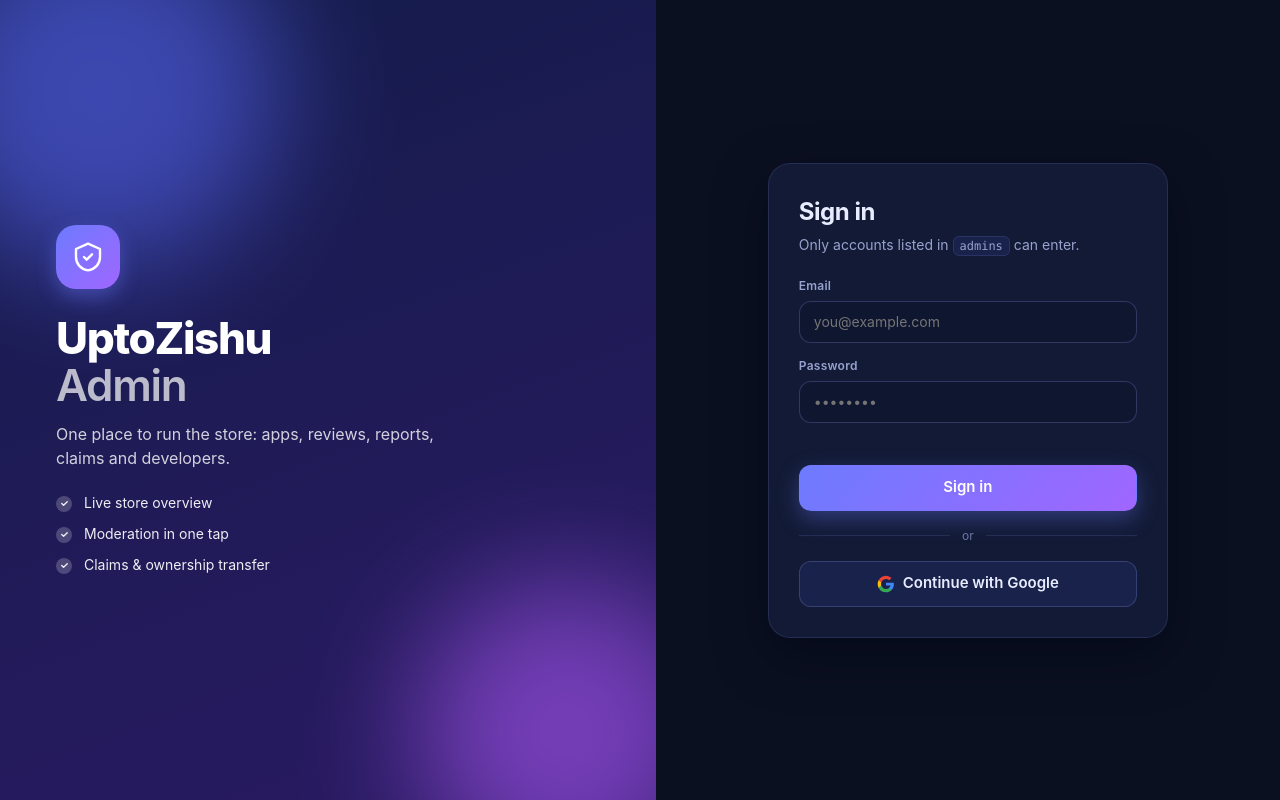
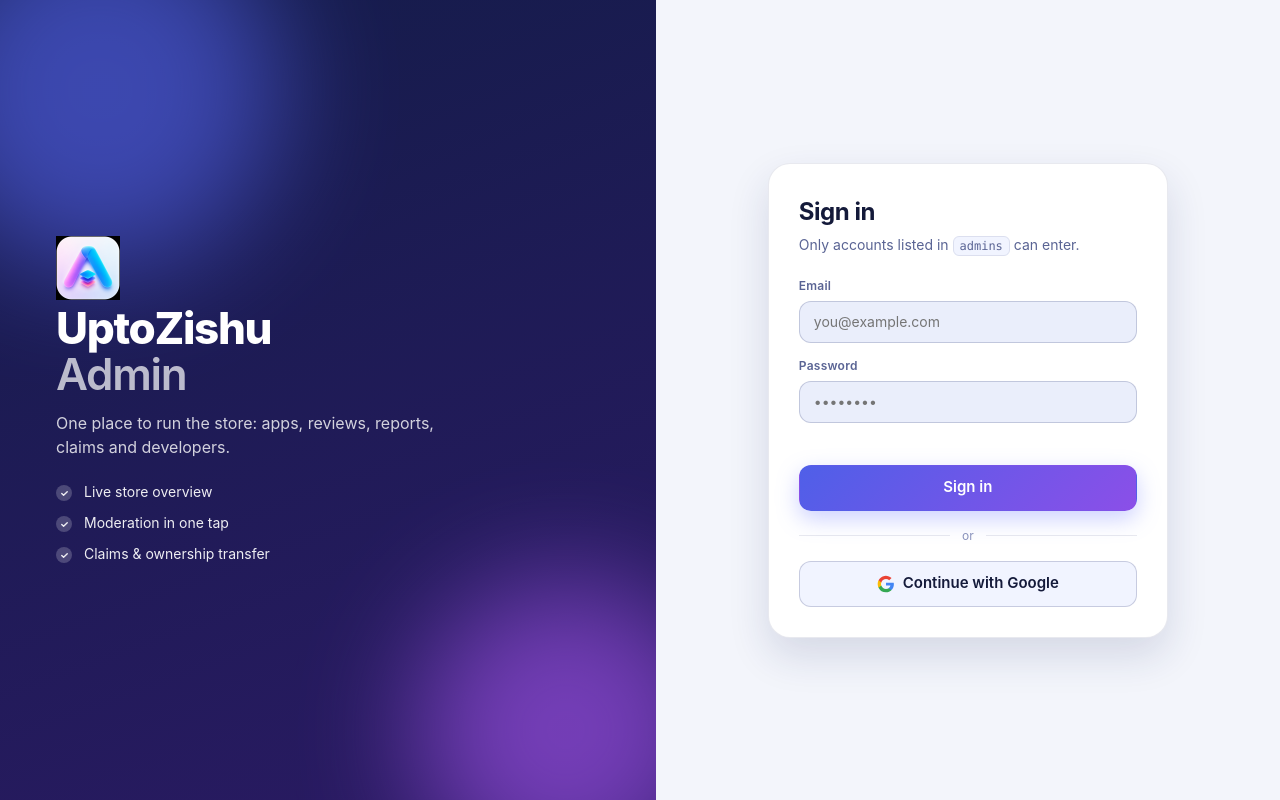
Before and after one commit to zishutron/admin.uptozishu, a plain HTML site: page index.html in a window 1280 px wide. Drawn offline with Linux system fonts and the light colour scheme; no server answers.

Commit message:
Add files via upload

```diff
--- a/index.html
+++ b/index.html
@@ -8,7 +8,7 @@
 <meta name="theme-color" content="#0b1020">
 <link rel="icon" type="image/png" href="/favicon.png">
 <link rel="stylesheet" href="/assets/admin.css?v=1">
-<script>(function(){try{var t=localStorage.getItem('za_theme');if(t==='light')document.documentElement.setAttribute('data-theme','light');}catch(e){}})();</script>
+<script>(function(){var m=matchMedia('(prefers-color-scheme: light)');function ap(){var t=null;try{t=localStorage.getItem('za_theme')}catch(e){}if(t!=='light'&&t!=='dark')t=m.matches?'light':'dark';document.documentElement.setAttribute('data-theme',t);var c=document.querySelector('meta[name=theme-color]');if(c)c.content=t==='light'?'#f3f5fb':'#0b1020';window.__zaApply=ap}ap();(m.addEventListener?m.addEventListener('change',function(){ap();if(window.__zaIcon)window.__zaIcon()}):m.addListener(function(){ap();if(window.__zaIcon)window.__zaIcon()}))})();</script>
 </head>
 <body>
 <div id="splash" class="splash"><div class="splash-mark"><i></i><i></i><i></i></div></div>
@@ -18,7 +18,7 @@
   <div class="auth-art" aria-hidden="true">
     <div class="orb o1"></div><div class="orb o2"></div>
     <div class="auth-art-in">
-      <div class="logo big"><svg viewBox="0 0 24 24"><path d="M12 2 3 6v6c0 5.2 3.6 9.3 9 10 5.4-.7 9-4.8 9-10V6l-9-4Z"/><path d="m9 12 2 2 4-4"/></svg></div>
+      <img class="brand-img big" src="/favicon.png" width="64" height="64" alt="">
       <h1>UptoZishu<br><span>Admin</span></h1>
       <p>One place to run the store: apps, reviews, reports, claims and developers.</p>
       <ul><li>Live store overview</li><li>Moderation in one tap</li><li>Claims &amp; ownership transfer</li></ul>
@@ -48,7 +48,7 @@
 <!-- APP -->
 <div id="appView" class="shell" hidden>
   <aside class="side" id="side">
-    <div class="side-brand"><div class="logo"><svg viewBox="0 0 24 24"><path d="M12 2 3 6v6c0 5.2 3.6 9.3 9 10 5.4-.7 9-4.8 9-10V6l-9-4Z"/><path d="m9 12 2 2 4-4"/></svg></div><div><b>UptoZishu</b><small>Admin</small></div></div>
+    <div class="side-brand"><img class="brand-img" src="/favicon.png" width="38" height="38" alt=""><div><b>Upto<span class="zb">Zishu</span></b><small>Admin</small></div></div>
     <nav id="nav"></nav>
     <div class="side-foot">
       <div class="me"><div class="avatar" id="meAv">A</div><div class="me-t"><b id="meName">Admin</b><small id="meMail"></small></div></div>
```
